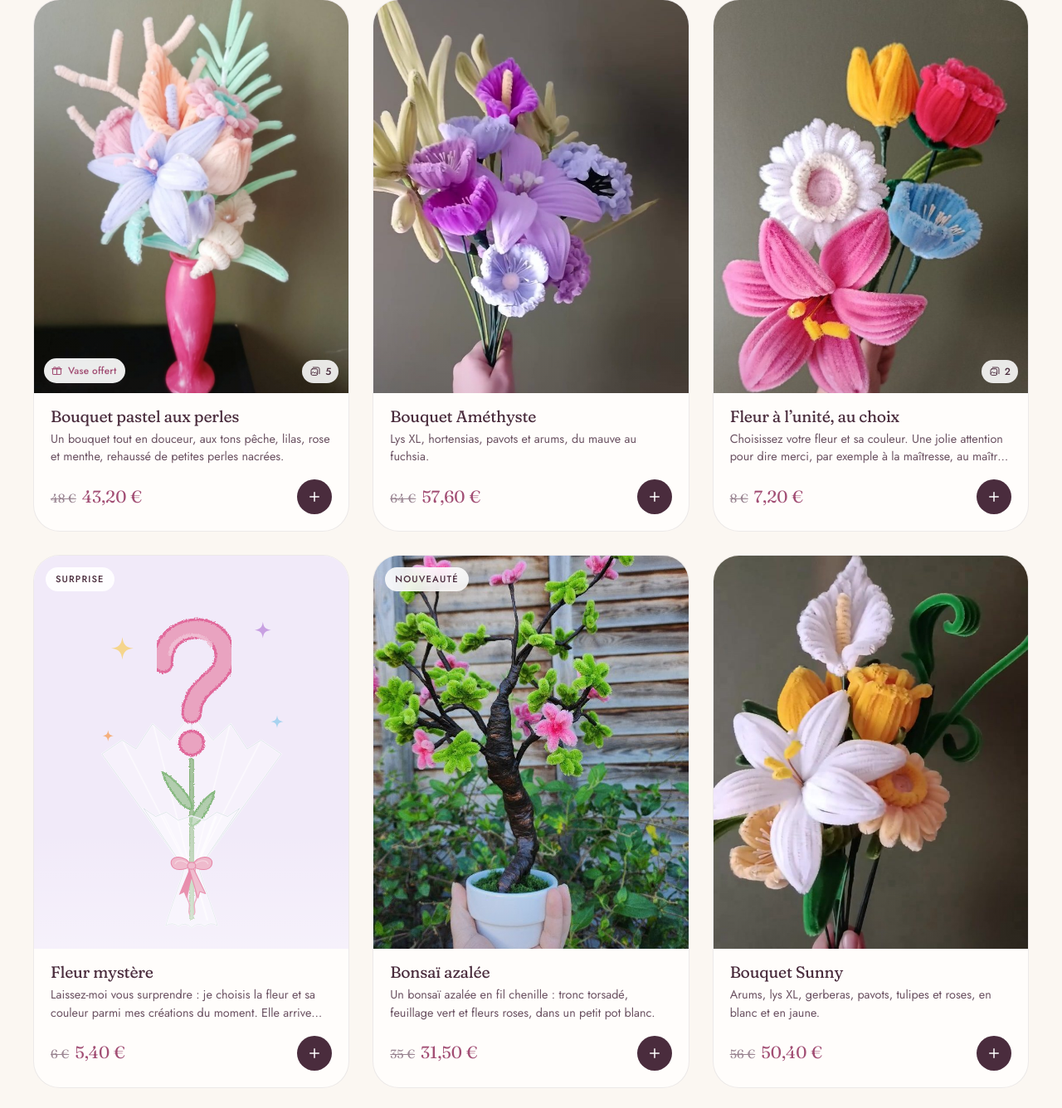
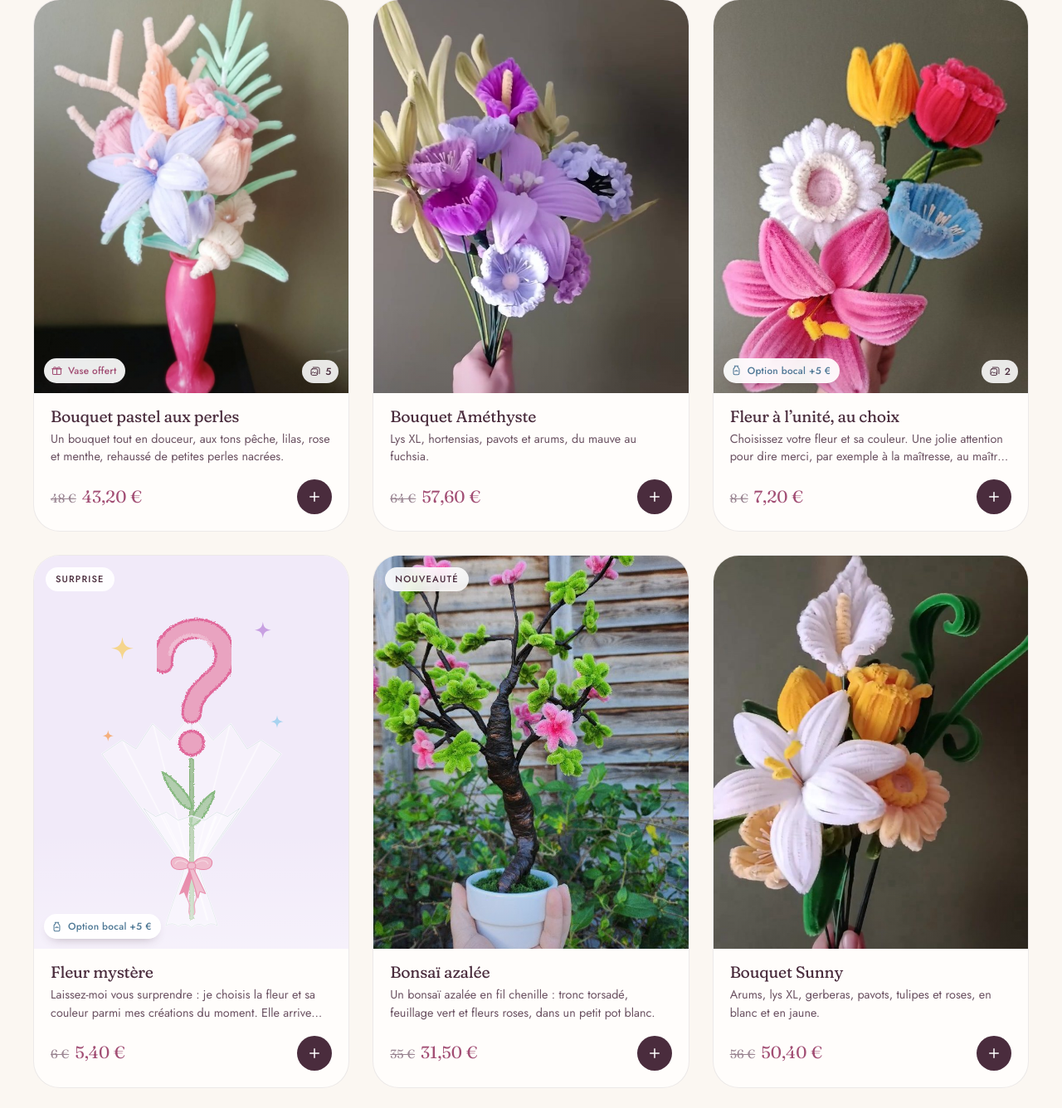
Before and after one commit to alxpoquet-ops/app, a PHP site: page / in a window 1280 px wide. Shown: the part 3237-4573 px from the top of the page at 83% size. Run offline with PHP 8.4, Linux system fonts and the light colour scheme.

Commit message:
Vignette « Option bocal » sur les fleurs seules
- Chaque fleur à l'unité affiche « Option bocal +5 € » sur sa photo
- Le bocal est expliqué partout : il protège la fleur des intempéries,
  parfait pour fleurir une tombe (fiche, filtre Fleurs à l'unité, FAQ)

Co-Authored-By: Claude Opus 5.5 <noreply@anthropic.com>
Claude-Session: https://claude.ai/code/session_01DVQfAU8GemEjCTT7s2KHr4

```diff
--- a/assets/css/style.css
+++ b/assets/css/style.css
@@ -2203,3 +2203,4 @@ h3 { font-size: 1.3rem; }
 .pm-jar small { display: block; font-size: 0.8rem; color: var(--plum-2); }
 .pm-jar b { font-family: var(--serif); font-weight: 400; font-size: 1.05rem; color: var(--rose-ink); white-space: nowrap; }
 .preview-meta strong s, .b-summary dd s { margin-right: 6px; font-size: 0.75em; color: var(--plum-3); }
+.gift-tag.is-jar { color: #4F7896; }
--- a/assets/js/app.js
+++ b/assets/js/app.js
@@ -895,6 +895,7 @@
       (p.badge ? `<span class="badge">${esc(p.badge)}</span>` : '') +
       (p.pics.length > 1 ? `<span class="pics-n" aria-hidden="true"><svg><use href="#i-photos"/></svg>${p.pics.length}</span>` : '') +
       (p.gift ? `<span class="gift-tag"><svg aria-hidden="true"><use href="#i-gift"/></svg>${esc(p.gift)}</span>` : '') +
+      (jarOption(p) ? `<span class="gift-tag is-jar" title="${esc(JAR.desc || '')}"><svg aria-hidden="true"><use href="#i-jar"/></svg>Option bocal +${price(JAR.price)}</span>` : '') +
       `<span class="product-art">${productArt(p, null)}</span></button>` +
       '<div class="product-body">' +
       `<h3><button type="button" data-open="${esc(p.id)}">${esc(p.name)}</button></h3>` +
@@ -1034,7 +1035,7 @@
       `<p class="pm-desc">${esc(blurbOf(p))}</p>` +
       (p.category === 'unite' ? whyHTML() : '') +
       compo + opts +
-      (jarOption(p) ? `<label class="pm-jar"><input type="checkbox" id="pm-jar" data-pm-jar><span class="pm-jar-ic" aria-hidden="true"><svg><use href="#i-jar"/></svg></span><span><strong>${esc(JAR.label)}</strong><small>Sur demande, pour ${price(JAR.price)} de plus</small></span><b>+${price(JAR.price)}</b></label>` : '') +
+      (jarOption(p) ? `<label class="pm-jar"><input type="checkbox" id="pm-jar" data-pm-jar><span class="pm-jar-ic" aria-hidden="true"><svg><use href="#i-jar"/></svg></span><span><strong>${esc(JAR.label)}</strong><small>${esc(JAR.desc || 'Sur demande.')}</small></span><b>+${price(JAR.price)}</b></label>` : '') +
       card +
       `<div class="pm-actions">${actions}</div>` +
       (links ? `<div class="pm-links">${links}</div>` : '') +
--- a/assets/js/data.js
+++ b/assets/js/data.js
@@ -60,7 +60,11 @@ window.SITE = {
   critters: true,
 
   /* ---------- Bocal transparent : proposé en option pour les fleurs à l'unité ---------- */
-  jar: { price: 5, label: 'Dans un bocal transparent' },
+  jar: {
+    price: 5,
+    label: 'Dans un bocal transparent',
+    desc: 'Il protège la fleur des intempéries : parfait pour fleurir une tombe, par exemple.'
+  },
 
   /* ---------- Emballage (le même pour toutes les créations) ---------- */
   packaging: 'Pochette transparente et nœud',
@@ -148,7 +152,7 @@ window.SITE = {
       id: 'unite',
       name: 'Fleurs à l’unité',
       blurb: 'Une fleur éternelle façonnée à la main, emballée et prête à offrir.',
-      intro: 'Une rose délicate, un pavot mignon, un gerbera tout doux, un joli lys, une tulipe lumineuse… Chaque fleur est à {prix}, emballée dans sa pochette transparente avec un nœud, et sa carte de vœux est offerte. Sur demande, je la glisse dans un bocal transparent pour {bocal} de plus. Envie d’une surprise ? Essayez la fleur mystère.'
+      intro: 'Une rose délicate, un pavot mignon, un gerbera tout doux, un joli lys, une tulipe lumineuse… Chaque fleur est à {prix}, emballée dans sa pochette transparente avec un nœud, et sa carte de vœux est offerte. Sur demande, je la glisse dans un bocal transparent pour {bocal} de plus : il la protège des intempéries, parfait pour fleurir une tombe. Envie d’une surprise ? Essayez la fleur mystère.'
     },
     { id: 'deco', name: 'Déco & cadeaux', blurb: 'Une petite douceur fleurie, faite main, pour la maison ou pour offrir.' }
   ],
--- a/index.html
+++ b/index.html
@@ -17,11 +17,11 @@
   <meta name="twitter:card" content="summary_large_image">
   <link rel="preload" href="assets/fonts/fraunces-latin-full-normal.woff2" as="font" type="font/woff2" crossorigin>
   <link rel="preload" href="assets/fonts/jost-latin-wght-normal.woff2" as="font" type="font/woff2" crossorigin>
-  <link rel="stylesheet" href="assets/css/style.css?v=20261104d">
+  <link rel="stylesheet" href="assets/css/style.css?v=20261104e">
   <script>document.documentElement.classList.add('js');window.addEventListener('error',function(){document.documentElement.classList.remove('js');});</script>
-  <script src="assets/js/data.js?v=20261104d" defer></script>
-  <script src="assets/js/flowers.js?v=20261104d" defer></script>
-  <script src="assets/js/app.js?v=20261104d" defer></script>
+  <script src="assets/js/data.js?v=20261104e" defer></script>
+  <script src="assets/js/flowers.js?v=20261104e" defer></script>
+  <script src="assets/js/app.js?v=20261104e" defer></script>
 </head>
 <body>
   <a class="skip" href="#main">Aller au contenu</a>
@@ -397,7 +397,7 @@
           </details>
           <details class="faq-item reveal" style="--i:1">
             <summary>Combien coûte une création&#8239;?<span class="faq-ic" aria-hidden="true"></span></summary>
-            <div class="faq-a"><p>Une fleur à l’unité coûte <span data-unit-price>8&nbsp;€</span>. Une fleur, c’est du temps (chaque pétale est façonné à la main), des fils chenille sélectionnés pour leur qualité, une tige de fer, du scotch de masquage, de la colle, du maquillage pour les nuances des pétales et un emballage (une pochette transparente fermée d’un nœud)… et plein d’amour.</p><p>Envie d’une surprise&#8239;? La fleur mystère est à 6&nbsp;€&nbsp;: je choisis la fleur et sa couleur pour vous.</p><p>Pour un bouquet, c’est simple&nbsp;: <span data-unit-price>8&nbsp;€</span> par fleur, le feuillage est offert. Le vase est offert avec les bouquets présentés en vase, et le petit pot avec les petites fleurs en pot. Sur demande, une fleur peut aussi être glissée dans un bocal transparent, pour 5&nbsp;€ de plus.</p></div>
+            <div class="faq-a"><p>Une fleur à l’unité coûte <span data-unit-price>8&nbsp;€</span>. Une fleur, c’est du temps (chaque pétale est façonné à la main), des fils chenille sélectionnés pour leur qualité, une tige de fer, du scotch de masquage, de la colle, du maquillage pour les nuances des pétales et un emballage (une pochette transparente fermée d’un nœud)… et plein d’amour.</p><p>Envie d’une surprise&#8239;? La fleur mystère est à 6&nbsp;€&nbsp;: je choisis la fleur et sa couleur pour vous.</p><p>Pour un bouquet, c’est simple&nbsp;: <span data-unit-price>8&nbsp;€</span> par fleur, le feuillage est offert. Le vase est offert avec les bouquets présentés en vase, et le petit pot avec les petites fleurs en pot. Sur demande, une fleur peut aussi être glissée dans un bocal transparent, pour 5&nbsp;€ de plus&nbsp;: il la protège des intempéries, parfait pour fleurir une tombe.</p></div>
           </details>
           <details class="faq-item reveal" style="--i:2">
             <summary>Puis-je choisir mes couleurs&#8239;?<span class="faq-ic" aria-hidden="true"></span></summary>
@@ -413,7 +413,7 @@
           </details>
           <details class="faq-item reveal" style="--i:5">
             <summary>Faites-vous des compositions pour fleurir une sépulture&#8239;?<span class="faq-ic" aria-hidden="true"></span></summary>
-            <div class="faq-a"><p>Oui. Pour honorer la mémoire d’un être cher, je réalise des compositions dans un bocal transparent qui les protège des intempéries. Elles restent belles au fil des saisons, sans entretien. Une seule fleur peut aussi être glissée dans un bocal, pour 5&nbsp;€ de plus. Parlez-moi de vos souhaits, en toute simplicité.</p></div>
+            <div class="faq-a"><p>Oui. Pour honorer la mémoire d’un être cher, je réalise des compositions dans un bocal transparent qui les protège des intempéries. Elles restent belles au fil des saisons, sans entretien. Une seule fleur peut aussi être glissée dans un bocal transparent, pour 5&nbsp;€ de plus&nbsp;: elle résiste ainsi aux intempéries. Parlez-moi de vos souhaits, en toute simplicité.</p></div>
           </details>
           <details class="faq-item reveal" style="--i:6">
             <summary>Combien de temps faut-il pour réaliser ma commande&#8239;?<span class="faq-ic" aria-hidden="true"></span></summary>
```
